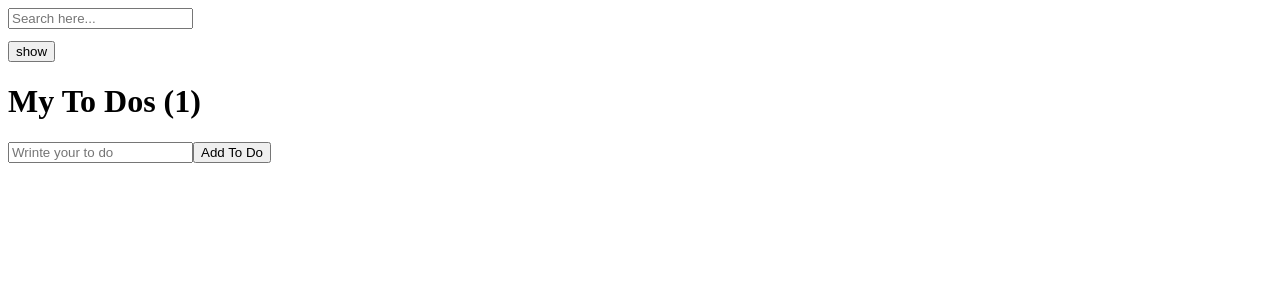
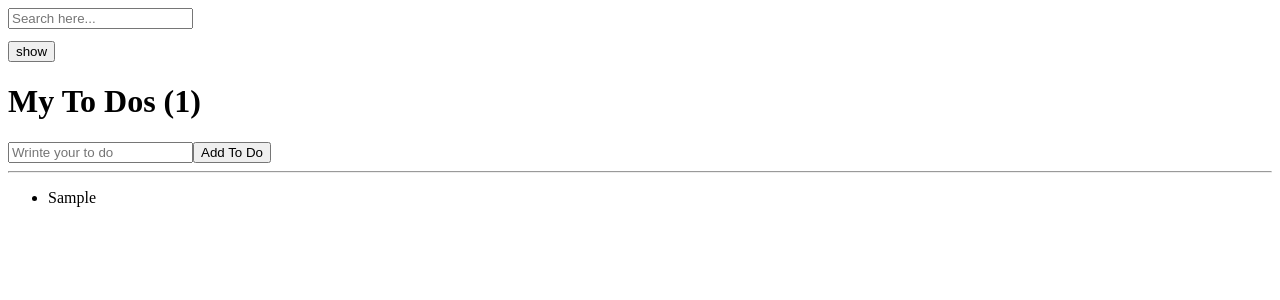
Before and after one commit to Kyuwon53/react-for-beginners, a React (Create React App) app: page / in a window 1280 px wide. Both pictures are taken after typing "Sample" into the empty fields and a click on the button "Add To Do". Shown: the top 300 px of the page. Built offline with nearby package versions, Linux system fonts and the light colour scheme.

Commit message:
[추가] ToDo 리스트들을 가져와서 화면에 보여라

```diff
--- a/src/Todo.js
+++ b/src/Todo.js
@@ -23,6 +23,12 @@ function Todo() {
           placeholder="Wrinte your to do" />
         <button>Add To Do</button>
       </form>
+      <hr />
+      <ul>
+        {toDos.map((item, index) =>
+          <li key={index}>{item}</li>
+        )}
+      </ul>
     </div>
   );
 }
```
